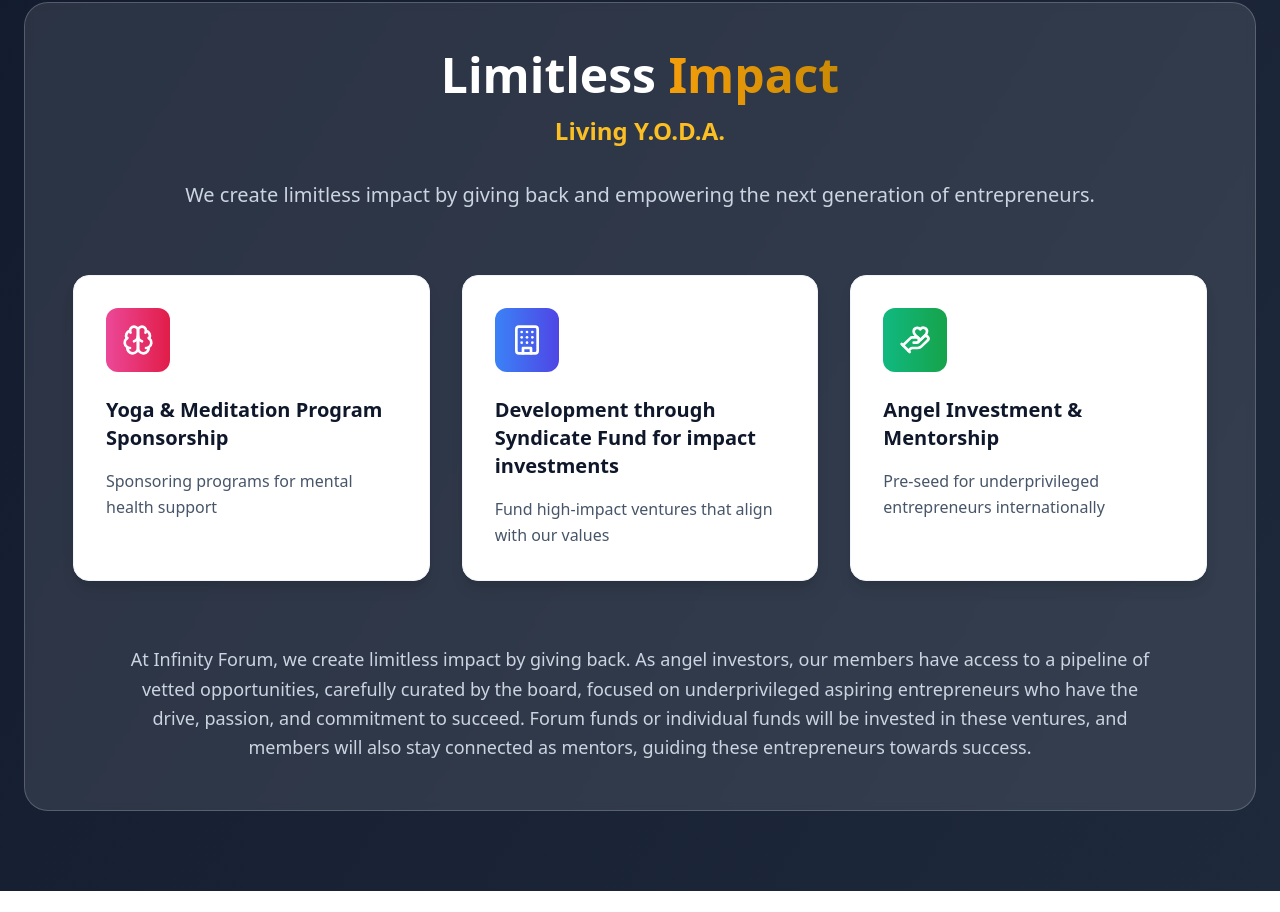
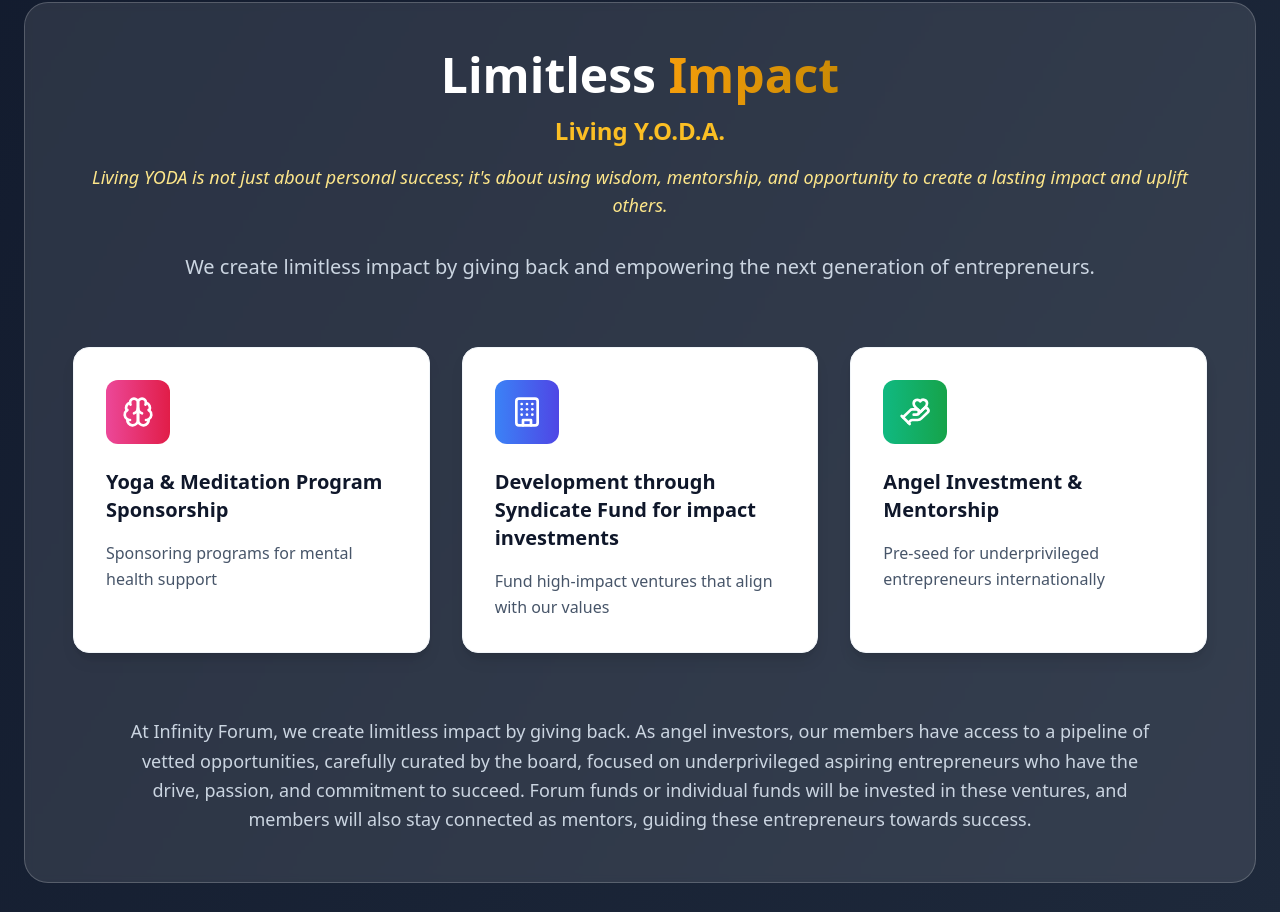
Before and after one commit to vnnandigala/infinity-forum-digital, a React (Vite) app: page / in a window 1280 px wide. Shown: the part 2501-3413 px from the top of the page. Built offline with nearby package versions, Linux system fonts and the light colour scheme.

Commit message:
Add subtext to Living YODA
Added subtext below "Living YODA" that reads: "Living YODA is not just about personal success; it's about using wisdom, mentorship, and opportunity to create a lasting impact and uplift others."

```diff
--- a/src/components/WisdomFramework.tsx
+++ b/src/components/WisdomFramework.tsx
@@ -130,9 +130,12 @@ const WisdomFramework = () => {
             <h2 className="text-5xl font-bold text-white mb-4">
               Limitless <span className="text-transparent bg-clip-text bg-gradient-to-r from-amber-500 to-yellow-600">Impact</span>
             </h2>
-            <h3 className="text-2xl font-semibold text-amber-400 mb-8">
+            <h3 className="text-2xl font-semibold text-amber-400 mb-4">
               Living Y.O.D.A.
             </h3>
+            <p className="text-lg text-amber-200 mb-8 italic">
+              Living YODA is not just about personal success; it's about using wisdom, mentorship, and opportunity to create a lasting impact and uplift others.
+            </p>
             <div className="max-w-5xl mx-auto">
               <p className="text-xl text-slate-300 mb-8 leading-relaxed">
                 We create limitless impact by giving back and empowering the next generation of entrepreneurs.
```
